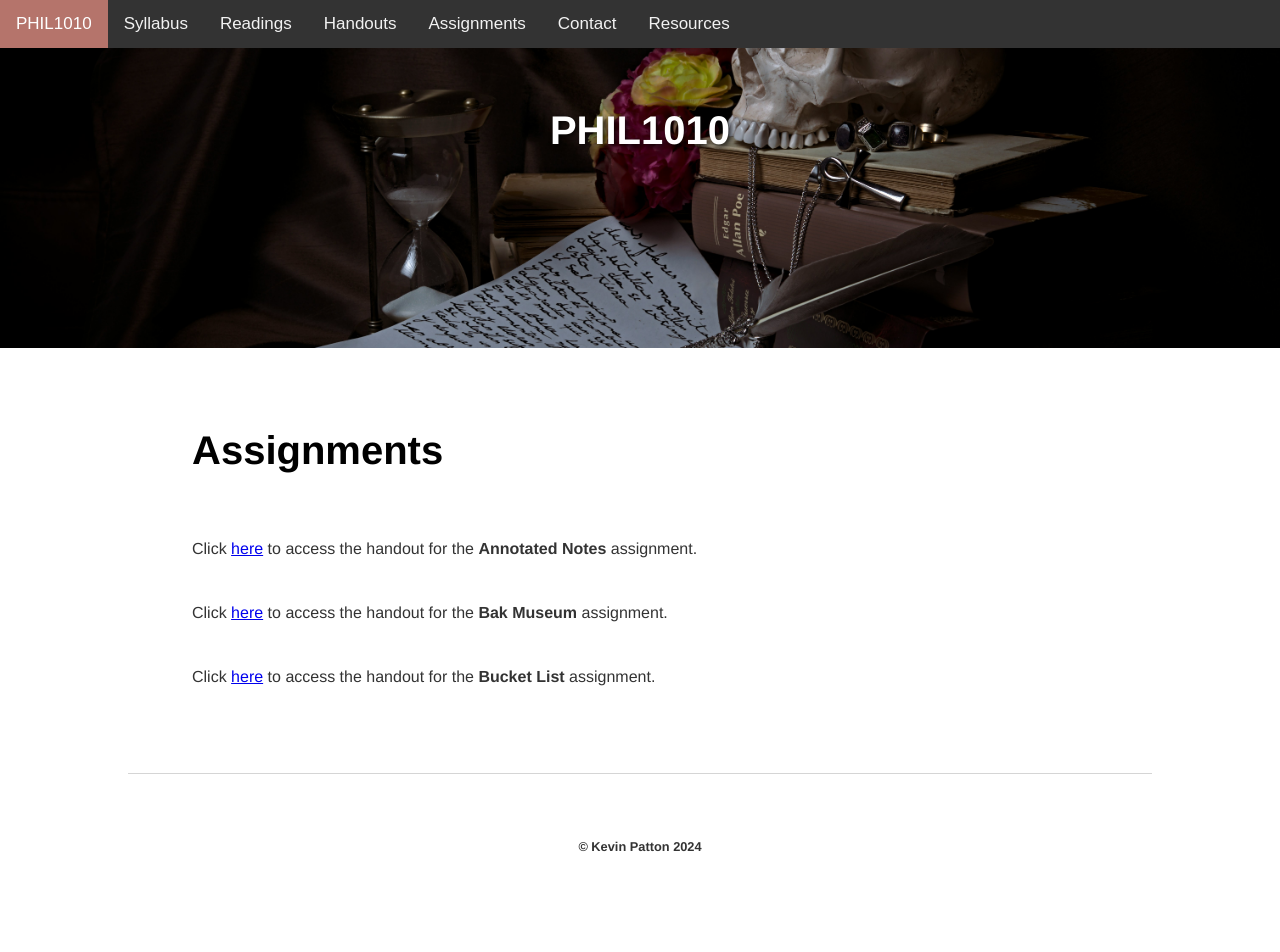
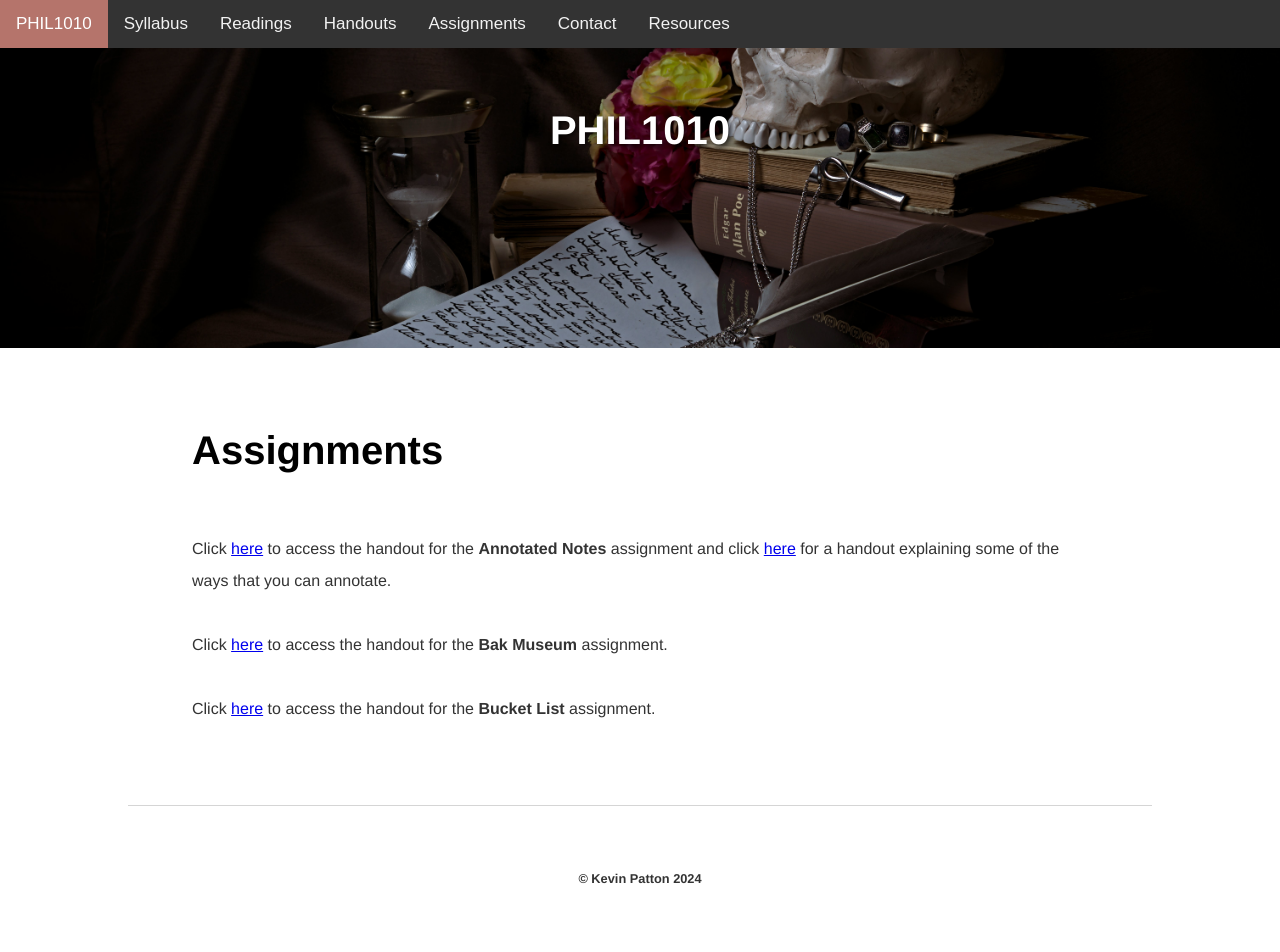
Before and after one commit to kevinjpatton/kevinjpatton.github.io, a Jekyll site: the page built from teaching/phil_1010/assignments/index.html, in a window 1280 px wide. Built offline with Jekyll 4.4.1, drawn with Linux system fonts in a browser that asks for light colours; Markdown is read by kramdown in place of the engine named in the settings; before the commit the page ends 920 px from its top, so only the background shows below that.

Commit message:
Update index.html

```diff
--- a/teaching/phil_1010/assignments/index.html
+++ b/teaching/phil_1010/assignments/index.html
@@ -3,4 +3,4 @@
 title: PHIL1010 - Assignments
 ---
 <h1>Assignments</h1>
-<p>Click <a href="/pedagogy/handouts/Handout - Annotated Notes.pdf" target="_blank">here</a> to access the handout for the <b>Annotated Notes</b> assignment.<br><br>Click <a href="/teaching/phil_1010/assignments/Handout - Bak.pdf" target="_blank">here</a> to access the handout for the <b>Bak Museum</b> assignment.<br><br>Click <a href="/teaching/phil_1010/assignments/Handout - Bucket List.pdf" target="_blank">here</a> to access the handout for the <b>Bucket List</b> assignment.</p>
+<p>Click <a href="/teaching/commonresources/Handout - Weekly Annotations.pdf" target="_blank">here</a> to access the handout for the <b>Annotated Notes</b> assignment and click <a href="/pedagogy/handouts/Handout - Annotated Notes.pdf" target="_blank">here</a> for a handout explaining some of the ways that you can annotate.<br><br>Click <a href="/teaching/phil_1010/assignments/Handout - Bak.pdf" target="_blank">here</a> to access the handout for the <b>Bak Museum</b> assignment.<br><br>Click <a href="/teaching/phil_1010/assignments/Handout - Bucket List.pdf" target="_blank">here</a> to access the handout for the <b>Bucket List</b> assignment.</p>
```
